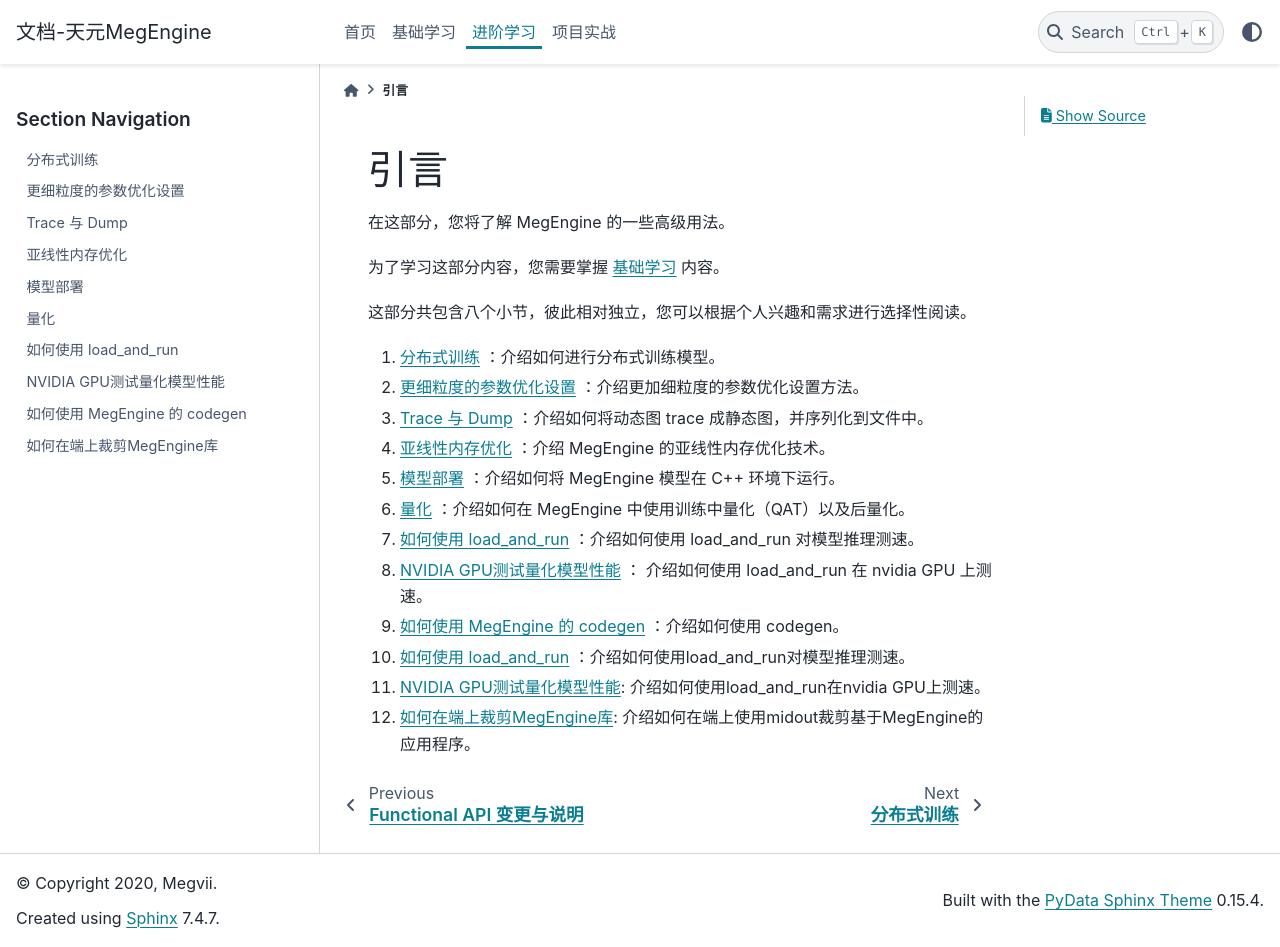
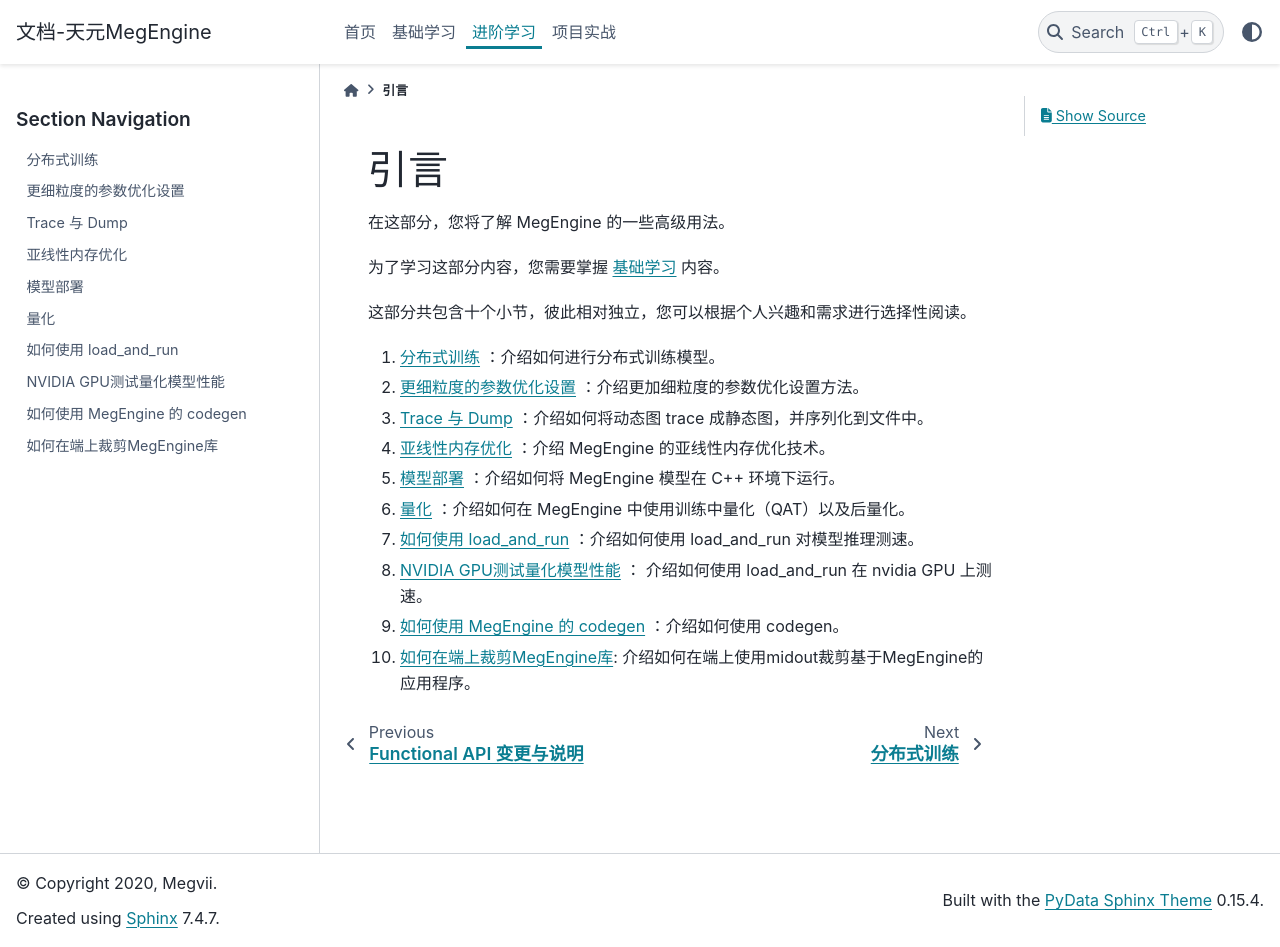
Before and after one commit to MegEngine/Docs, a Sphinx documentation site: the page built from source/advanced/index.rst, in a window 1280 px wide and 947 px high. Built offline with Sphinx 7.4.7 and the PyData theme 0.15.4, drawn with Linux system fonts in a browser that asks for light colours.

Commit message:
docs(source): remove duplicate indexes in advanced docs
GitOrigin-RevId: 3470b4253186d42762348c47d16526ff4b9add3d

```diff
--- a/source/advanced/index.rst
+++ b/source/advanced/index.rst
@@ -7,7 +7,7 @@
 
 为了学习这部分内容，您需要掌握 :ref:`基础学习 <basic>` 内容。
 
-这部分共包含八个小节，彼此相对独立，您可以根据个人兴趣和需求进行选择性阅读。
+这部分共包含十个小节，彼此相对独立，您可以根据个人兴趣和需求进行选择性阅读。
 
 1. :ref:`distributed` ：介绍如何进行分布式训练模型。
 
@@ -27,11 +27,7 @@
 
 9. :ref:`how_to_use_codegen` ：介绍如何使用 codegen。
 
-10. :ref:`how_to_use_load_and_run` ：介绍如何使用load_and_run对模型推理测速。
-
-11. :ref:`inference_in_nvidia_gpu`: 介绍如何使用load_and_run在nvidia GPU上测速。
-
-12. :ref:`how_to_use_midout`: 介绍如何在端上使用midout裁剪基于MegEngine的应用程序。
+10. :ref:`how_to_use_midout`: 介绍如何在端上使用midout裁剪基于MegEngine的应用程序。
 
 .. toctree::
     :maxdepth: 2
```
